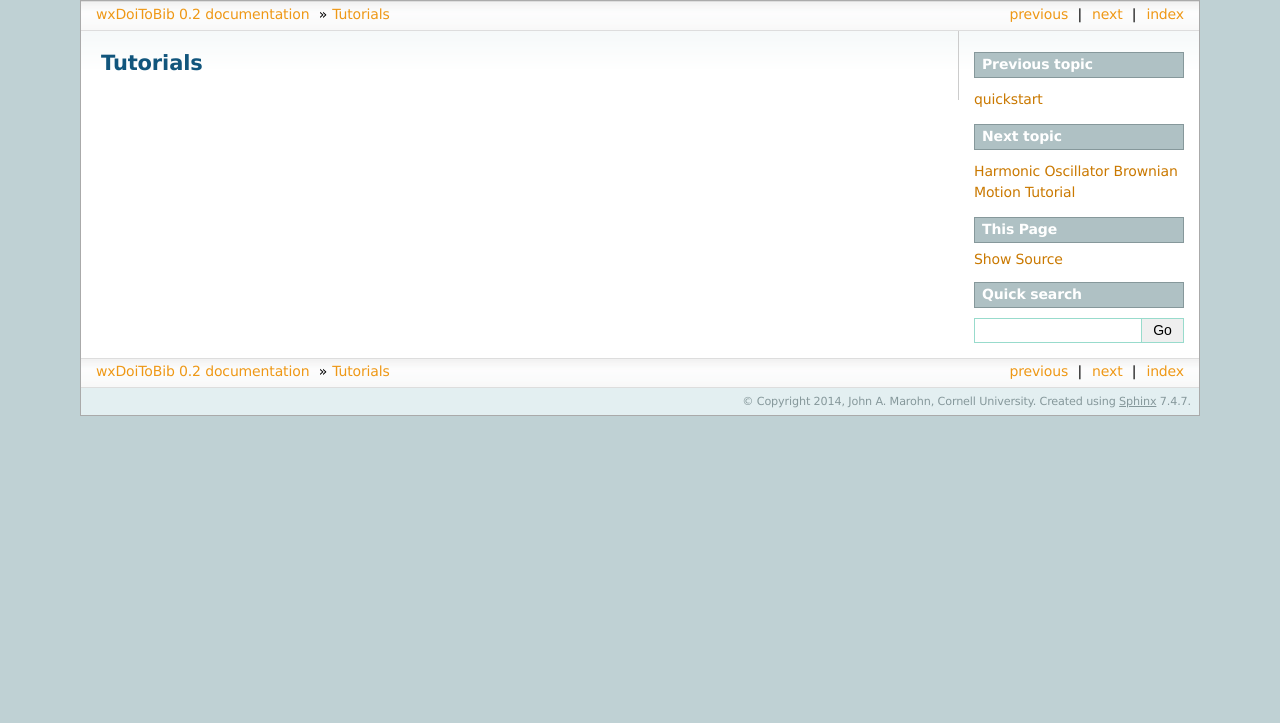
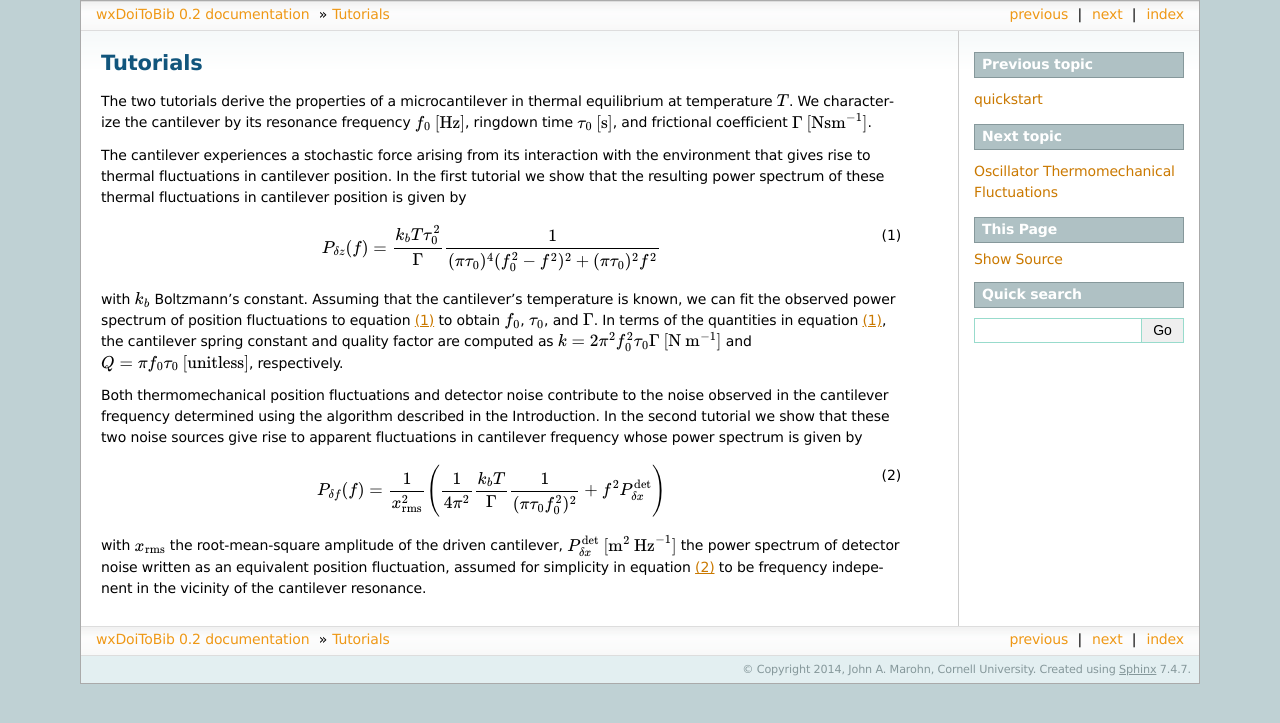
Before and after one commit to JohnMarohn/FreqDemod, a Sphinx documentation site: the page built from docs/background.rst, in a window 1280 px wide. Shown: the top 723 px of the page. Built offline with Sphinx 7.4.7, drawn with Linux system fonts in a browser that asks for light colours.

Commit message:
background(): summarize the results of two tutorials.

```diff
--- a/docs/background.rst
+++ b/docs/background.rst
@@ -1,6 +1,30 @@
 Tutorials
 =========
 
+The two tutorials derive the properties of a microcantilever in thermal equilibrium at temperature :math:`T`.  We characterize the cantilever by its resonance frequency :math:`f_0 \: [\mathrm{Hz}]`, ringdown time :math:`\tau_0 \: [\mathrm{s}]`, and frictional coefficient :math:`\Gamma \: [\mathrm{N} \mathrm{s} \mathrm{m}^{-1}]`.
+
+The cantilever experiences a stochastic force arising from its interaction with the environment that gives rise to thermal fluctuations in cantilever position.  In the first tutorial we show that the resulting power spectrum of these thermal fluctuations in cantilever position is given by
+
+.. math::
+    :label: Eq:Pdzf
+
+    P_{\delta z}(f) =  \frac{k_b T \tau_0^2}{\Gamma}
+        \frac{1}{(\pi \tau_0)^4 (f_0^2 - f^2)^2 + (\pi \tau_0)^2 f^2}
+
+with  :math:`k_b` Boltzmann's constant.  Assuming that the cantilever's temperature is known, we can fit the observed power spectrum of position fluctuations to equation :eq:`Eq:Pdzf` to obtain :math:`f_0`, :math:`\tau_0`, and :math:`\Gamma`.  In terms of the quantities in equation :eq:`Eq:Pdzf`, the cantilever spring constant and quality factor are computed as :math:`k = 2 \pi^2 f_0^2 \tau_0 \Gamma \: [\mathrm{N} \: \mathrm{m}^{-1}]` and :math:`Q = \pi f_0 \tau_0 \: [\mathrm{unitless}]`, respectively.
+
+Both thermomechanical position fluctuations and detector noise contribute to the noise observed in the cantilever frequency determined using the algorithm described in the Introduction.  In the second tutorial we show that these two noise sources give rise to apparent fluctuations in cantilever frequency whose power spectrum is given by
+
+.. math::
+    :label: Eq:Pdff
+
+    P_{\delta f}(f) = \frac{1}{x_{\mathrm{rms}}^2}
+    \left(
+        \frac{1}{4 \pi^2} \frac{k_b T}{\Gamma} \frac{1}{(\pi \tau_0 f_0^2)^2}
+        + f^2 P_{\delta x}^{\mathrm{det}}
+    \right)
+
+with :math:`x_{\mathrm{rms}}` the root-mean-square amplitude of the driven cantilever, :math:`P_{\delta x}^{\mathrm{det}} \: [\mathrm{m}^2 \: \mathrm{Hz}^{-1}]` the power spectrum of detector noise written as an equivalent position fluctuation, assumed for simplicity in equation :eq:`Eq:Pdff` to be frequency indepenent in the vicinity of the cantilever resonance.
 
 
 .. NOTES
--- a/docs/background1.rst
+++ b/docs/background1.rst
@@ -1,5 +1,5 @@
-Harmonic Oscillator Brownian Motion Tutorial
-============================================
+Oscillator Thermomechanical Fluctuations
+========================================
 
 This tutorial discusses the steady-state response of a cantilever to both
 a coherent and an incoherent driving force. The cantilever is modeled
--- a/docs/intro.rst
+++ b/docs/intro.rst
@@ -45,7 +45,7 @@ The instantaneous frequency :math:`f(t)` is determined from the slope of the :ma
 
 While straightforward in principle, implementing this algorithm in practice requires careful attention to detail.  For example, to avoid aliasing noise present in :math:`x(t)` into the :math:`f(t)` signal, the signal :math:`x(t)` must be properly bandpass filtered and the phase :math:`\phi(t)` must be sampled and analyzed in suitably short blocks.  These and other details are described in the following documentation.
 
-**Tutorials**.  The authors initially developed the code in this package to analyze fluctuations in cantilever frequency and position.  To understand how the included functions process the cantilever signal, it is helpful to have a mathematical understanding of the power spectrum of position- and frequency fluctuations expected for a microcantilever.  The expected power spectra are derived and discussed in the two include tutorials -- the Harmonic Oscillator Brownian Motion Tutorial and the Oscillator Frequency Noise Tutorial.
+**Tutorials**.  The authors initially developed the code in this package to analyze fluctuations in cantilever frequency and position.  To understand how the included functions process the cantilever signal, it is helpful to have a mathematical understanding of the power spectrum of position- and frequency fluctuations expected for a microcantilever.  The expected power spectra are derived and discussed in the two include tutorials.
 
 **References**
 
```
